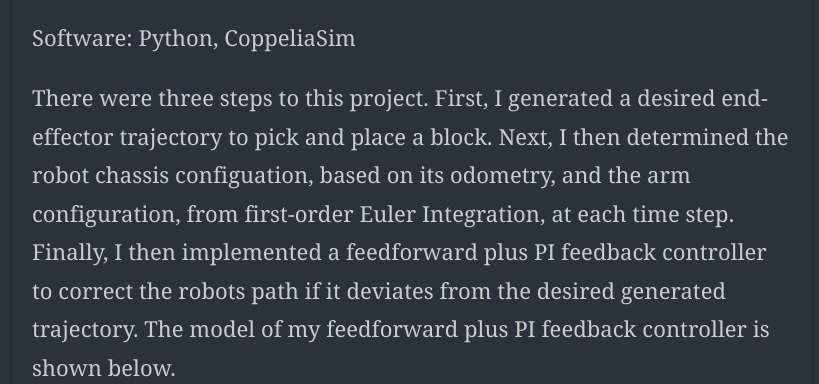
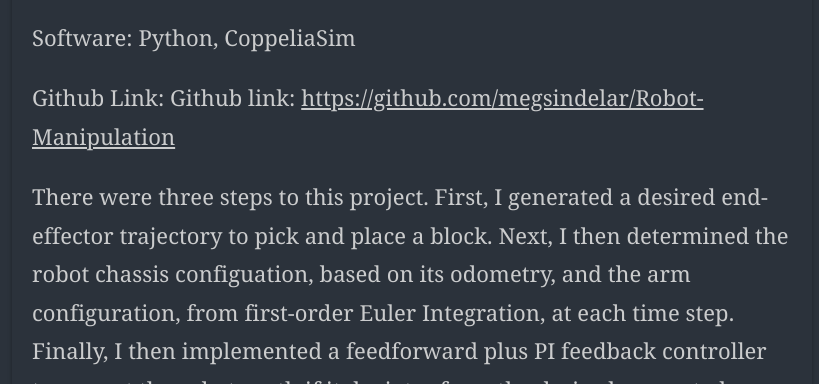
Before and after one commit to megsindelar/megsindelar.github.io, a Jekyll site: the page built from _posts/2019-07-12-Robot-Manipulator.md, in a window 1280 px wide and 900 px high, scrolled down 1299 px, cut to the strip 178-562 px from the top of the window. Shown: the whole strip, without its empty margins (228-1047 px from the left). Built offline with Jekyll 4.4.1, drawn with Linux system fonts in a browser that asks for light colours; some web fonts are replaced.

Commit message:
Update 2019-07-12-Robot-Manipulator.md

```diff
--- a/_posts/2019-07-12-Robot-Manipulator.md
+++ b/_posts/2019-07-12-Robot-Manipulator.md
@@ -16,6 +16,8 @@ The goal of this project was to implement a feedforward plus PI feedback control
 {% include youtube.html id="LQAwk1nPf0k" %}
 
 Software: Python, CoppeliaSim
+
+Github Link: Github link: <a href="(https://github.com/megsindelar/Robot-Manipulation)"> https://github.com/megsindelar/Robot-Manipulation </a>
 
 There were three steps to this project. First, I generated a desired end-effector trajectory to pick and place a block. Next, I then determined the robot chassis configuation, based on its odometry, and the arm configuration, from first-order Euler Integration, at each time step. Finally, I then implemented a feedforward plus PI feedback controller to correct the robots path if it deviates from the desired generated trajectory. The model of my feedforward plus PI feedback controller is shown below.
 
```
